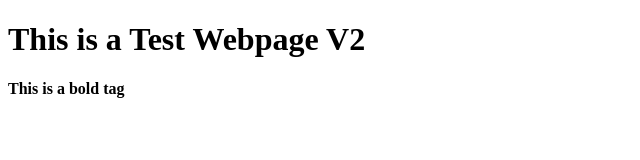
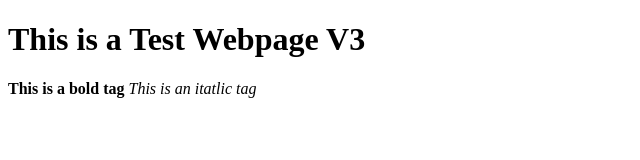
Before and after one commit to soumik-vehere/soumik_repo, a plain HTML site: page test.html in a window 1280 px wide. Shown: the whole page, without its empty margins (0-640 px from the left). Drawn offline with Linux system fonts and the light colour scheme.

Commit message:
test.html v3

```diff
--- a/test.html
+++ b/test.html
@@ -6,7 +6,8 @@
     <title>Sample Webpage</title>
 </head>
 <body>
-    <h1>This is a Test Webpage V2</h1>
+    <h1>This is a Test Webpage V3</h1>
     <b>This is a bold tag</b>
+    <i>This is an itatlic tag</i>
 </body>
 </html>
```
